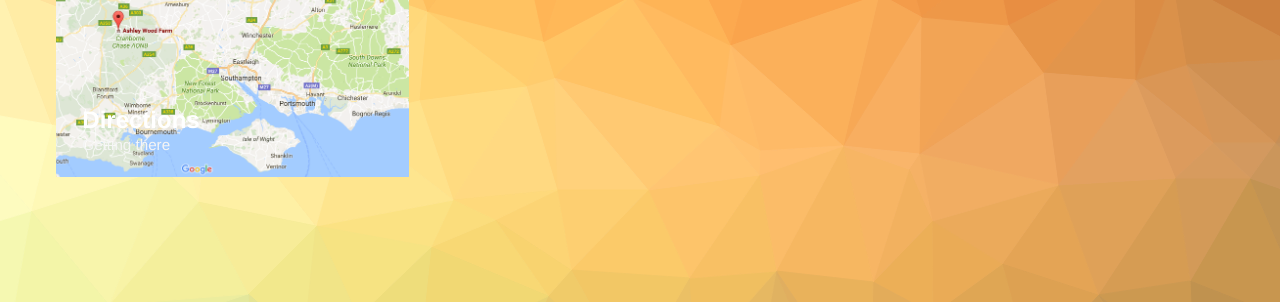
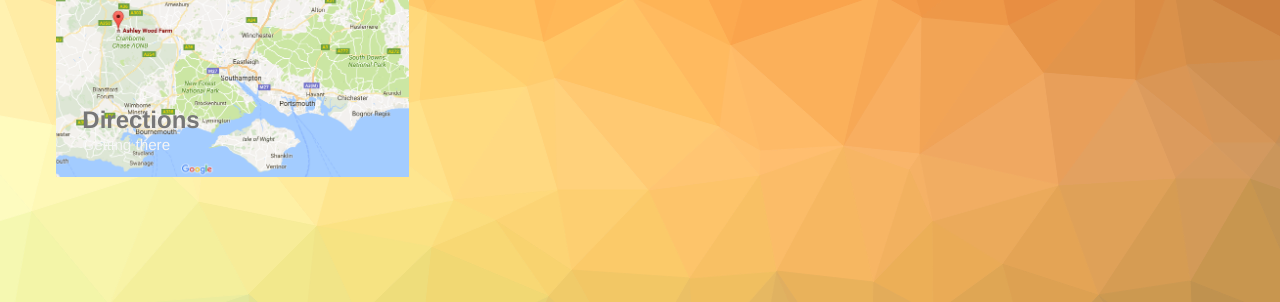
Before and after one commit to jimparr19/jimparr19.github.io, a Jekyll site: the page built from index.html, in a window 1280 px wide. Shown: the part 294-596 px from the top of the page. Built offline with Jekyll 4.4.1, drawn with Linux system fonts in a browser that asks for light colours.

Commit message:
Updated font

```diff
--- a/css/modern-blog.css
+++ b/css/modern-blog.css
@@ -86,7 +86,7 @@
 }
 
 .card__container--closed .card__title {
-	color: #fff;
+	color: #777778;
 }
 
 .card__subtitle {
```
